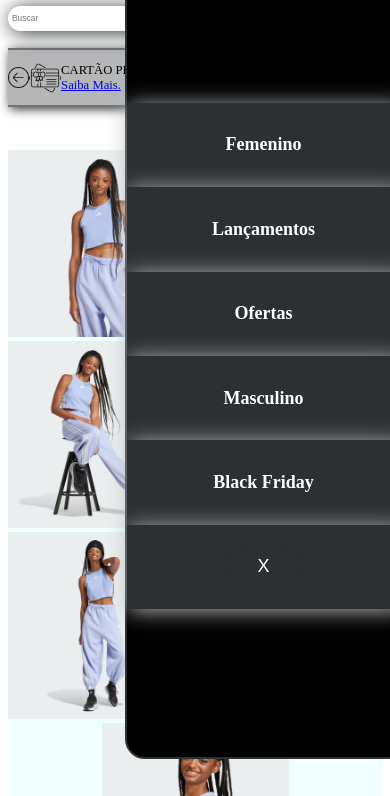
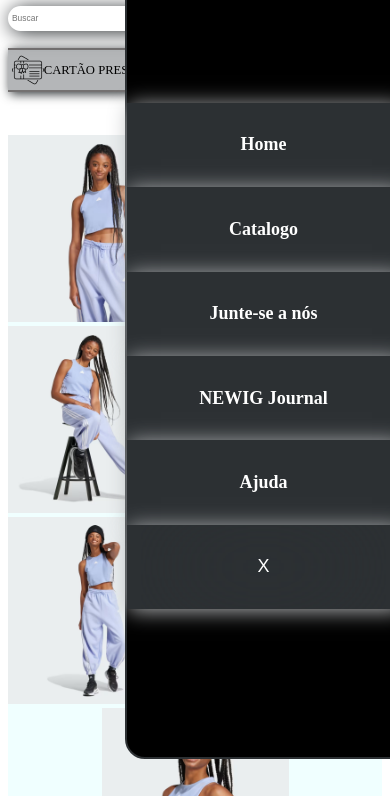
Before and after one commit to Mauesmaues/Project-NEWIG, a plain HTML site: page regataTresListrasFuture.html in a window 390 px wide. Both pictures are taken after a click on the button 349 px from the left and 20 px from the top of the page. Shown: the part 48-844 px from the top of the page. Drawn offline with Linux system fonts and the light colour scheme.

Commit message:
update1.9.1

```diff
--- a/camisetaPolo.css
+++ b/camisetaPolo.css
@@ -573,8 +573,14 @@ footer {
 	flex-wrap: wrap;
 }
 
-.footerbox > a, p{
+.footerbox > a{
 	width: 100%;
+	text-decoration: none;
+	color: #fff;
+}
+
+.footerbox > a:hover{
+	color: #555;
 }
 
 #beforeHr {
@@ -858,4 +864,13 @@ footer {
         #outdorEscrita > p{
             font-size: 1.5vh;
         }
+
+        .divUm > a{
+            color: #fff;
+            text-decoration: none;
+        }
+
+        .divUm:hover{
+            color: #000;
+        }
 }
--- a/catalogo.css
+++ b/catalogo.css
@@ -368,12 +368,17 @@ footer {
 	justify-content: center;
 	text-align: center;
 }
+.footerbox {
+	background-color: #2c3033;
+	width: 40%;
+	display: flex;
+	flex-wrap: wrap;
+}
+
 .footerbox > a{
 	width: 100%;
 	text-decoration: none;
 	color: #fff;
-	margin-top: 1vh;
-	font-size: 2.5vh;
 }
 
 .footerbox > a:hover{
@@ -558,6 +563,19 @@ footer {
 		text-align: center;
 	}
 
+	.divUm > a{
+		color: #fff;
+		text-decoration: none;
+	}
+
+	.divUm:hover{
+		color: #000;
+	}
+
+	.divUm > a:hover{
+		color: #555;
+	}
+
 	.divUm > button {
 		background-color: transparent;
 		backdrop-filter: blur(60px);
--- a/regataTresListrasFuture.html
+++ b/regataTresListrasFuture.html
@@ -14,7 +14,7 @@
                 <img src="img/logoUpdateBranco.png" alt="">
             </div>
             <div id="IconsCelularSecond">
-                <img src="wwimg/coracaoNewig.png" alt="">
+                <img src="img/coracaoNewig.png" alt="">
                 <img src="img/cestaicon.png" alt="">
                 <button type="button" id="btnPesquisa"><img src="img/menuNav34px.png" alt=""></button>
             </div>
@@ -60,9 +60,9 @@
         </nav>
     </header>
     <div id="outdorMuv">
-        <img src="img/flechaEsquerda.png" alt="Seta Esquerda">
+        <!-- <img src="img/flechaEsquerda.png" alt="Seta Esquerda"> -->
         <div id="outdorEscrita"><img src="img/cartaoPresente.png" alt="Cartão presente"><p>CARTÃO PRESENTE  para presentes de última hora. <a href="httas://wa.me/41996616801">Saiba Mais.</a></p></div>
-        <img src="img/flechaDireita.png" alt="Seta Direita">
+        <!-- <img src="img/flechaDireita.png" alt="Seta Direita"> -->
     </div>
     <main>
         <section id="camisetaPolo">
@@ -135,11 +135,11 @@
                     <button class="button"><a href="https://wa.me/41996616801" target="_blank">Comprar</a></button>
                     <button class="button"><a href="https://wa.me/41996616801" target="_blank">Catalogo Exclusivo</a></button>
                 </div>
-                <div id="containLinks">
+                <!-- <div id="containLinks">
                     <p>Compartilhar:</p>
                     <a>WhatsApp</a>
                     <a>Copiar link</a>
-                </div>
+                </div> -->
                 <div id="containOff">
                     <h3>Design atemporal com o conforto e a maciez do algodão</h3>
                 </div>
@@ -286,7 +286,7 @@
             <div class="footerbox">
                 <a>Encontre Uma Loja NEWIG</a>
                 <a href="https://wa.me/41996616801">Entre em contato para receber novidades</a>
-                <p>Mapa do Site</p>
+                <a href="">Mapa do Site</a>
                 <a href="journal.html">NEWIG Journal</a>
             </div>
             <div class="footerbox">
--- a/scripts-js/scriptsCamisetaPolo.js
+++ b/scripts-js/scriptsCamisetaPolo.js
@@ -98,40 +98,45 @@ document.getElementById("btnPesquisa").addEventListener('click', function() {
     // Criando os elementos dinamicamente
     let divUm = document.createElement("div");
     divUm.classList.add("divUm");
-    let pUm = document.createElement("p");
+    let pUm = document.createElement("a");
     pUm.classList.add("pUm");
-    pUm.innerText = "Femenino";
+    pUm.href = "index.html";
+    pUm.innerText = "Home";
     divUm.appendChild(pUm);
     menuCelular.appendChild(divUm);
 
     let divDois = document.createElement("div");
     divDois.classList.add("divUm");
-    let pDois = document.createElement("p");
-    pDois.innerText = "Lançamentos";
+    let pDois = document.createElement("a");
+    pDois.href = "catalogo.html"
+    pDois.innerText = "Catalogo";
     pDois.classList.add("pUm");
     divDois.appendChild(pDois);
     menuCelular.appendChild(divDois);
 
     let divTres = document.createElement("div");
     divTres.classList.add("divUm");
-    let pTres = document.createElement("p");
-    pTres.innerText = "Ofertas";
+    let pTres = document.createElement("a");
+    pTres.href = "junteseanos.html";
+    pTres.innerText = "Junte-se a nós";
     pTres.classList.add("pUm");
     divTres.appendChild(pTres);
     menuCelular.appendChild(divTres);
 
     let divQuatro = document.createElement("div");
     divQuatro.classList.add("divUm");
-    let pQuatro = document.createElement("p");
-    pQuatro.innerText = "Masculino";
+    let pQuatro = document.createElement("a");
+    pQuatro.href = "journal.html"
+    pQuatro.innerText = "NEWIG Journal";
     pQuatro.classList.add("pUm");
     divQuatro.appendChild(pQuatro);
     menuCelular.appendChild(divQuatro);
 
     let divSeis = document.createElement("div");
     divSeis.classList.add("divUm");
-    let pSeis = document.createElement("p");
-    pSeis.innerText = "Black Friday";
+    let pSeis = document.createElement("a");
+    pSeis.href = "ajuda.html"
+    pSeis.innerText = "Ajuda";
     pSeis.classList.add("pUm");
     divSeis.appendChild(pSeis);
     menuCelular.appendChild(divSeis);
--- a/style.css
+++ b/style.css
@@ -511,8 +511,14 @@ footer {
 	flex-wrap: wrap;
 }
 
-.footerbox > a, p{
+.footerbox > a{
 	width: 100%;
+	text-decoration: none;
+	color: #fff;
+}
+
+.footerbox > a:hover{
+	color: #555;
 }
 
 #beforeHr {
@@ -1059,6 +1065,15 @@ form{
 		#outdorEscrita > p {
 			font-size: 1.5vh;
 		}
+
+		.divUm > a{
+			color: #fff;
+			text-decoration: none;
+		}
+
+		.divUm:hover{
+			color: #000;
+		}
 }
 
 /* apagar nav celular no computador */
```
Also changed, not shown: CamisetaLogoAmarelaAzul.html (+5 -5 lines), CamisetaRunIt.html (+6 -6 lines), ajuda.html (+1 -1 lines), blusaoNikeSportwearTeckFleece.html (+3 -3 lines), camisetaNikeAcgTidalpool.html (+3 -3 lines), camisetaNikeKdDri-Fit.html (+3 -3 lines), camisetaPolo.html (+3 -3 lines), catalogo.html (+2 -2 lines), index.html (+6 -4 lines), journal.html (+4 -2 lines), junteseanos.html (+4 -2 lines), scripts-js/script.js (+15 -14 lines), scripts-js/scriptCatalogo.js (+15 -10 lines).
